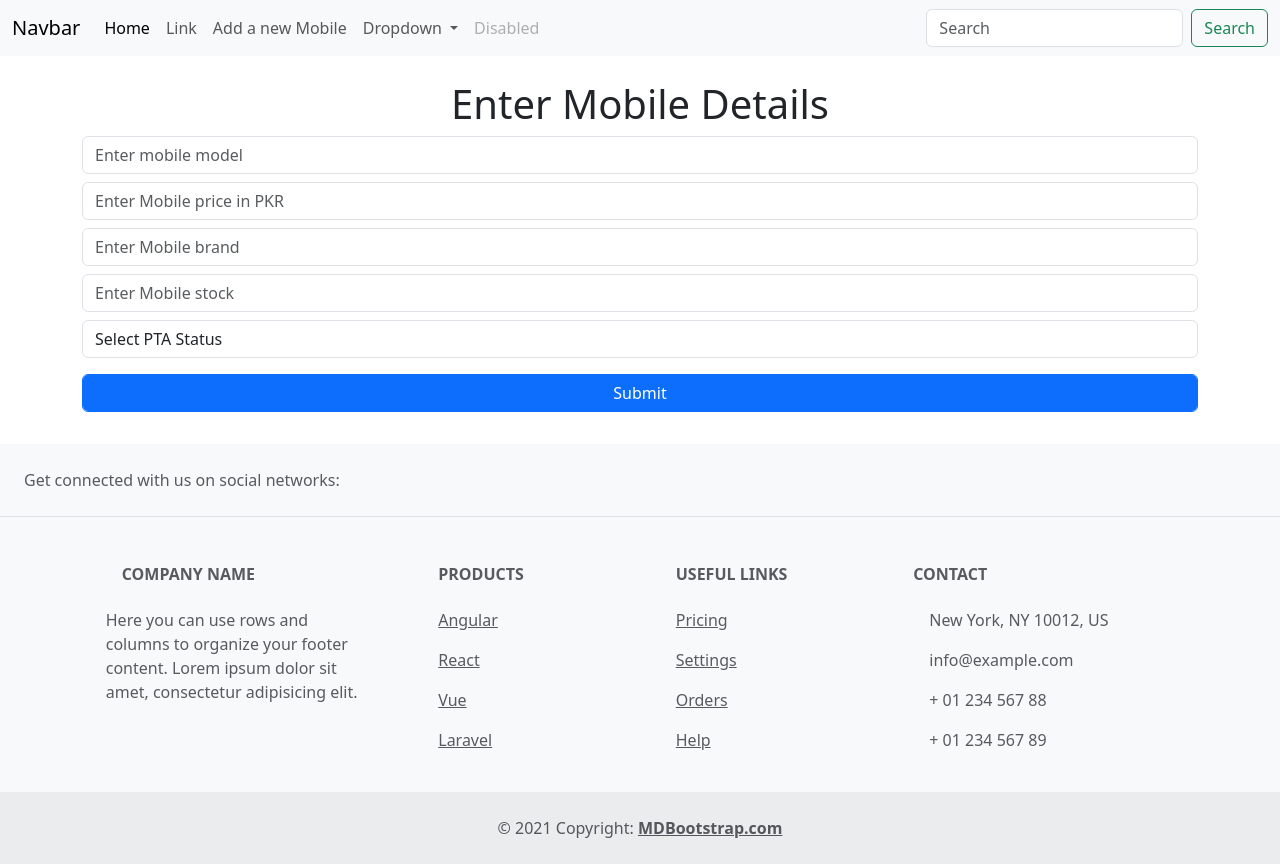
After one commit to harisnaseer24/2509B1-php, a PHP site: page /crud/addMobile.php in a window 1280 px wide. The commit adds this page. Run offline with PHP 8.4, Linux system fonts and the light colour scheme.

Commit message:
addproduct completed

```diff
--- a/config/connection.php
+++ b/config/connection.php
@@ -12,8 +12,6 @@ $conn = mysqli_connect($server, $username, $password,$dbname);
 if (!$conn) {
     die("Connection failed: " . mysqli_connect_error());
 }
-else{
-    echo "Connected succesfully";
-}
+
 
 ?>
--- /dev/null
+++ b/crud/addMobile.php
@@ -0,0 +1,54 @@
+      <?php
+@include_once "./components/navbar.php";
+@require_once "../config/connection.php";
+
+?>
+    <div class="container my-4">
+    <h1 class="text-center">Enter Mobile Details</h1>
+<form action="" method="post" class="form-group">
+
+<input type="text" name="model" id="" required class="form-control my-2" placeholder="Enter mobile model">
+<input type="number" name="price" id="" min="0" required class="form-control my-2" placeholder="Enter Mobile price in PKR">
+<input type="text" name="brand" id="" required class="form-control my-2" placeholder="Enter Mobile brand">
+<input type="number" name="stock" min="0" id=""required  class="form-control my-2" placeholder="Enter Mobile stock">
+<select  name="ptaStatus" id="" required class="form-control my-2">
+    <option value="" selected disabled>Select PTA Status</option>
+    <option value="approved">Approved</option>
+    <option value="non-approved">Not Approved</option>
+    </select>
+<input type="submit" name="Add" id="" class="form-control btn btn-primary my-2">
+</form>
+</div>
+
+
+        <!-- Footer -->
+<?php
+@include "./components/footer.php";
+// Processing form data
+if(isset($_POST["Add"])){
+$model = $_POST["model"];
+$price = $_POST["price"];
+$brand = $_POST["brand"];
+$stock = $_POST["stock"];
+$ptaStatus = $_POST["ptaStatus"];
+
+ if ($model  != "" && $price > 0 && $brand  != "" && $stock > 0   && $ptaStatus!= "") {
+$addMobileQuery="INSERT INTO `mobiles`( `model`, `price`, `brand`, `stock`, `ptaStatus`) VALUES ('$model',$price,'$brand',$stock,'$ptaStatus')";
+$result = mysqli_query($conn, $addMobileQuery);
+if($result){
+  echo "<script>
+  alert('Product added succesfully..!');
+window.location.href='./index.php';
+  </script>";
+}else{
+  echo "<script>alert('Something went wrong🤡. Please try again later🙂..!')</script>";
+}
+        } else {
+        echo "<script>alert('Please fill all fields')</script>";
+        # code...
+    }
+}
+
+?>
+
+<!-- Footer -->
--- a/crud/components/navbar.php
+++ b/crud/components/navbar.php
@@ -32,6 +32,9 @@
         <li class="nav-item">
           <a class="nav-link" href="#">Link</a>
         </li>
+         <li class="nav-item">
+          <a class="nav-link" href="./addMobile.php">Add a new Mobile</a>
+        </li>
         <li class="nav-item dropdown">
           <a class="nav-link dropdown-toggle" href="#" role="button" data-bs-toggle="dropdown" aria-expanded="false">
             Dropdown
--- a/crud/index.php
+++ b/crud/index.php
@@ -45,7 +45,6 @@
         }
 
 
-
         ?>
 
   </tbody>
```
